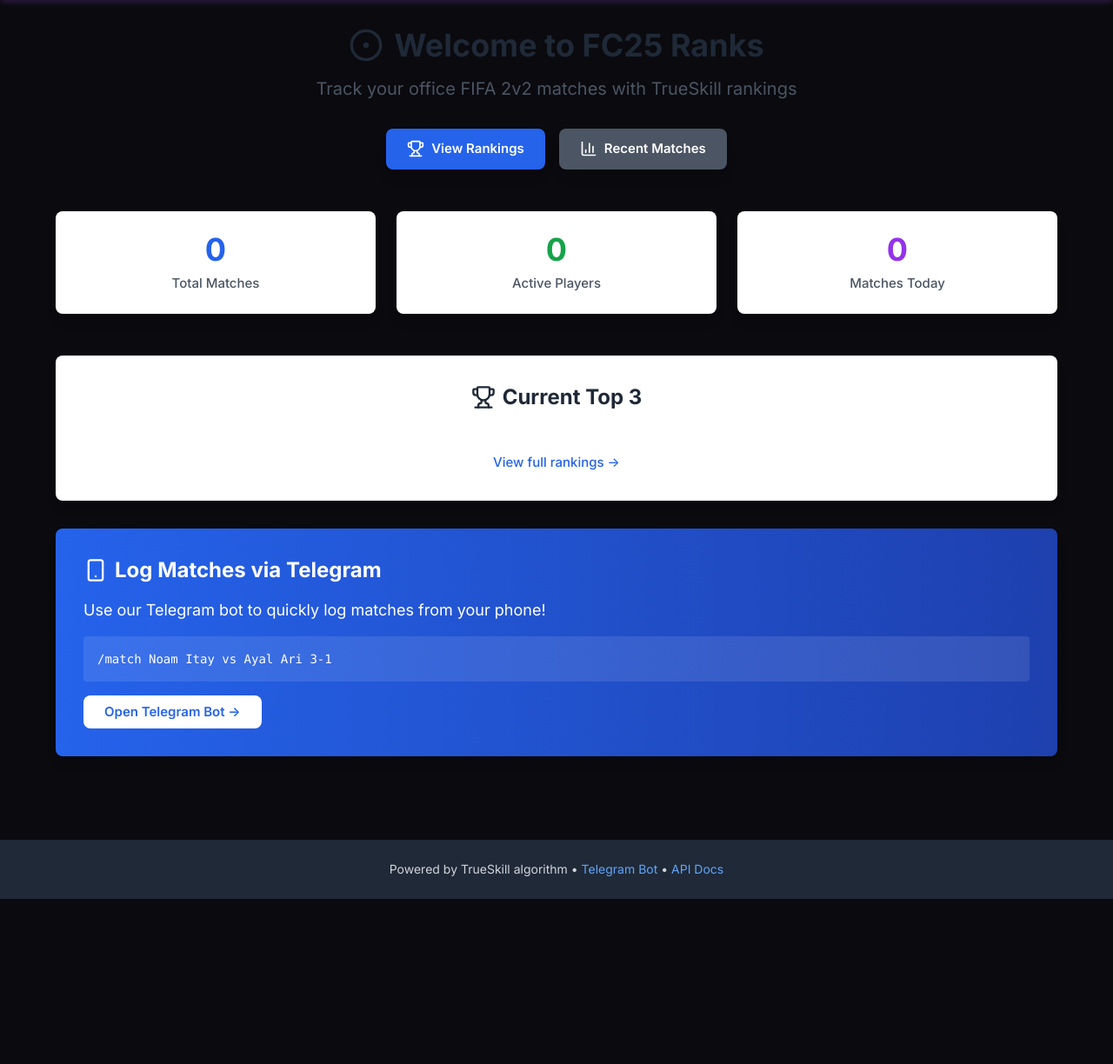
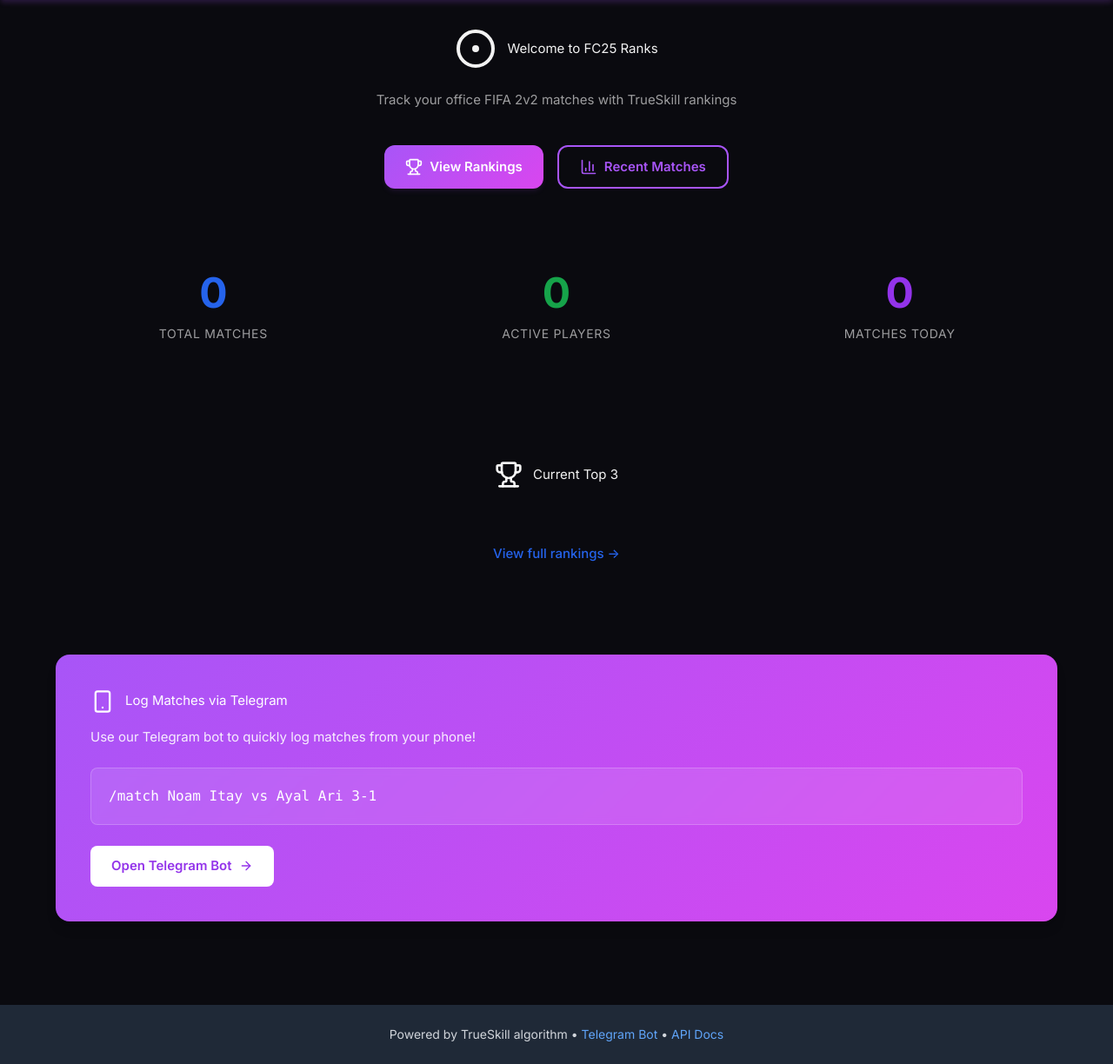
Before and after one commit to nkorobko/fifa-ranks, a FastAPI app: page / in a window 1280 px wide. Shown: the part 72-1296 px from the top of the page at 87% size. Before the commit the page ends 1106 px from the top, so only its background shows below. Run offline with FastAPI, Linux system fonts and the light colour scheme; data that the repository does not hold is empty; some libraries are stand-ins or nearby versions.

Commit message:
Issue #30: Apply typography hierarchy and spacing system
- Update home page with new typography classes (text-display, text-heading, etc)
- Apply proper spacing scale (8px grid: mb-16, gap-8, p-10)
- Use card class for elevated surfaces
- Add page load animations with stagger delays
- Update buttons to use btn-primary and btn-secondary
- Apply number-display class for tabular numbers
- Update Telegram CTA with gradient and glassmorphism
- Increase visual breathing room between sections

```diff
--- a/backend/app/templates/home.html
+++ b/backend/app/templates/home.html
@@ -5,20 +5,20 @@
 {% block content %}
 <div class="max-w-6xl mx-auto">
     <!-- Hero section -->
-    <div class="text-center mb-12">
-        <h2 class="text-4xl font-bold text-gray-800 dark:text-gray-100 mb-4 flex items-center justify-center gap-3">
-            <i data-lucide="circle-dot" class="w-10 h-10"></i>
+    <div class="text-center mb-16">
+        <h2 class="text-display mb-6 flex items-center justify-center gap-3 animate-fade-in-up">
+            <i data-lucide="circle-dot" class="w-12 h-12"></i>
             Welcome to FC25 Ranks
         </h2>
-        <p class="text-xl text-gray-600 dark:text-gray-400 mb-8">
+        <p class="text-subheading text-secondary mb-10 animate-fade-in-up delay-1">
             Track your office FIFA 2v2 matches with TrueSkill rankings
         </p>
-        <div class="flex justify-center space-x-4">
-            <a href="/rankings" class="bg-blue-600 hover:bg-blue-700 text-white font-semibold px-6 py-3 rounded-lg shadow-lg flex items-center gap-2">
+        <div class="flex justify-center gap-4 animate-fade-in-up delay-2">
+            <a href="/rankings" class="btn-primary flex items-center gap-2">
                 <i data-lucide="trophy" class="w-5 h-5"></i>
                 View Rankings
             </a>
-            <a href="/matches" class="bg-gray-600 hover:bg-gray-700 text-white font-semibold px-6 py-3 rounded-lg shadow-lg flex items-center gap-2">
+            <a href="/matches" class="btn-secondary flex items-center gap-2">
                 <i data-lucide="bar-chart-3" class="w-5 h-5"></i>
                 Recent Matches
             </a>
@@ -26,30 +26,30 @@
     </div>
 
     <!-- Stats grid -->
-    <div class="grid grid-cols-1 md:grid-cols-3 gap-6 mb-12">
+    <div class="grid grid-cols-1 md:grid-cols-3 gap-8 mb-16">
         <!-- Total matches -->
-        <div class="bg-white dark:bg-gray-800 rounded-lg shadow-lg p-6 text-center">
-            <div class="text-4xl font-bold text-blue-600 dark:text-blue-400 mb-2">{{ stats.total_matches }}</div>
-            <div class="text-gray-600 dark:text-gray-400 font-medium">Total Matches</div>
+        <div class="card text-center p-8 animate-fade-in-up delay-1">
+            <div class="text-5xl font-extrabold text-blue-600 dark:text-blue-400 mb-3 number-display">{{ stats.total_matches }}</div>
+            <div class="text-caption uppercase tracking-wider">Total Matches</div>
         </div>
 
         <!-- Active players -->
-        <div class="bg-white dark:bg-gray-800 rounded-lg shadow-lg p-6 text-center">
-            <div class="text-4xl font-bold text-green-600 dark:text-green-400 mb-2">{{ stats.active_players }}</div>
-            <div class="text-gray-600 dark:text-gray-400 font-medium">Active Players</div>
+        <div class="card text-center p-8 animate-fade-in-up delay-2">
+            <div class="text-5xl font-extrabold text-green-600 dark:text-green-400 mb-3 number-display">{{ stats.active_players }}</div>
+            <div class="text-caption uppercase tracking-wider">Active Players</div>
         </div>
 
         <!-- Matches today -->
-        <div class="bg-white dark:bg-gray-800 rounded-lg shadow-lg p-6 text-center">
-            <div class="text-4xl font-bold text-purple-600 dark:text-purple-400 mb-2">{{ stats.matches_today }}</div>
-            <div class="text-gray-600 dark:text-gray-400 font-medium">Matches Today</div>
+        <div class="card text-center p-8 animate-fade-in-up delay-3">
+            <div class="text-5xl font-extrabold text-purple-600 dark:text-purple-400 mb-3 number-display">{{ stats.matches_today }}</div>
+            <div class="text-caption uppercase tracking-wider">Matches Today</div>
         </div>
     </div>
 
     <!-- Current top 3 -->
-    <div class="bg-white dark:bg-gray-800 rounded-lg shadow-lg p-8 mb-8">
-        <h3 class="text-2xl font-bold text-gray-800 dark:text-gray-100 mb-6 text-center flex items-center justify-center gap-2">
-            <i data-lucide="trophy" class="w-7 h-7"></i>
+    <div class="card p-10 mb-16 animate-fade-in-up delay-4">
+        <h3 class="text-title text-center flex items-center justify-center gap-3 mb-10">
+            <i data-lucide="trophy" class="w-8 h-8"></i>
             Current Top 3
         </h3>
         <div class="grid grid-cols-1 md:grid-cols-3 gap-6">
@@ -76,19 +76,20 @@
     </div>
 
     <!-- How to use -->
-    <div class="bg-gradient-to-r from-blue-600 to-blue-800 dark:from-blue-800 dark:to-gray-800 rounded-lg shadow-lg p-8 text-white">
-        <h3 class="text-2xl font-bold mb-4 flex items-center gap-2">
+    <div class="gradient-primary rounded-2xl shadow-lg p-10 text-white animate-fade-in-up delay-5">
+        <h3 class="text-heading mb-4 flex items-center gap-3">
             <i data-lucide="smartphone" class="w-7 h-7"></i>
             Log Matches via Telegram
         </h3>
-        <p class="text-lg mb-4">
+        <p class="text-body mb-6 opacity-90">
             Use our Telegram bot to quickly log matches from your phone!
         </p>
-        <div class="bg-white/10 dark:bg-black/20 rounded p-4 font-mono text-sm mb-4">
+        <div class="bg-white/10 backdrop-blur-sm rounded-lg p-5 font-mono text-base mb-6 border border-white/20">
             /match Noam Itay vs Ayal Ari 3-1
         </div>
-        <a href="https://t.me/FCRanksBot" class="inline-block bg-white dark:bg-gray-900 text-blue-600 dark:text-blue-400 font-semibold px-6 py-2 rounded-lg hover:bg-blue-50 dark:hover:bg-gray-800">
-            Open Telegram Bot →
+        <a href="https://t.me/FCRanksBot" class="inline-flex items-center gap-2 bg-white text-purple-600 font-semibold px-6 py-3 rounded-lg hover:bg-blue-50 transition-all hover:scale-105">
+            Open Telegram Bot
+            <i data-lucide="arrow-right" class="w-4 h-4"></i>
         </a>
     </div>
 </div>
```
